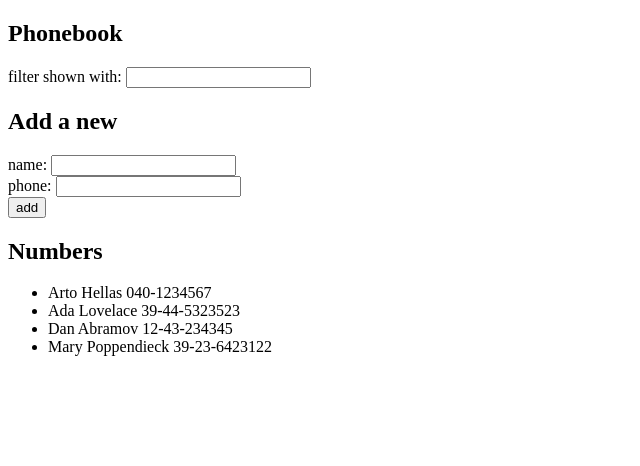
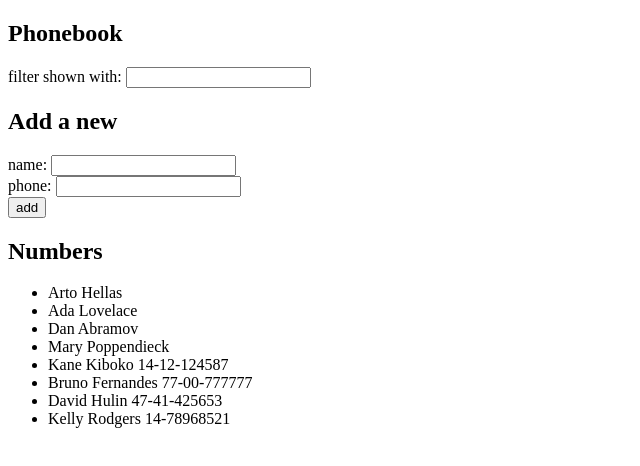
Before and after one commit to Lynnette-jk/react-full, a React (Create React App) app in the folder part2/phonebook/: page / in a window 1280 px wide. Shown: the top 466 px of the page, without its empty margins (0-640 px from the left). Built offline with nearby package versions, Linux system fonts and the light colour scheme; data requests are answered from the project's data file.

Commit message:
exercise 2.13

```diff
--- a/part2/phonebook/src/App.js
+++ b/part2/phonebook/src/App.js
@@ -1,5 +1,6 @@
-import { useState } from 'react'
+import { useState, useEffect } from 'react'
 import axios from 'axios'
+import personsService from './services/persons';
 
 
 const Filter = ({ searchQuery, handleSearchQueryChange }) => {
@@ -45,6 +46,12 @@ const App = () => {
   const [newPhone, setNewPhone] = useState('')
   const [searchQuery, setSearchQuery] = useState('')
 
+  useEffect(() => {
+    personsService.getAll().then(initialPersons => {
+      setPersons(initialPersons);
+    });
+  }, []);
+
   const handleNameChange = (event) => {
     setNewName(event.target.value)
   }
@@ -66,12 +73,11 @@ const App = () => {
       important: Math.random() > 0.5,
     }
 
-    axios.post('http://localhost:3001/persons', newPerson)
-      .then(response => {
-        setPersons(persons.concat(response.data))
-        setNewName('')
-        setNewPhone('')
-      })
+    personsService.create(newPerson).then(returnedPerson => {
+      setPersons(persons.concat(returnedPerson));
+      setNewName('');
+      setNewPhone('');
+    });
   }
 
 
```
